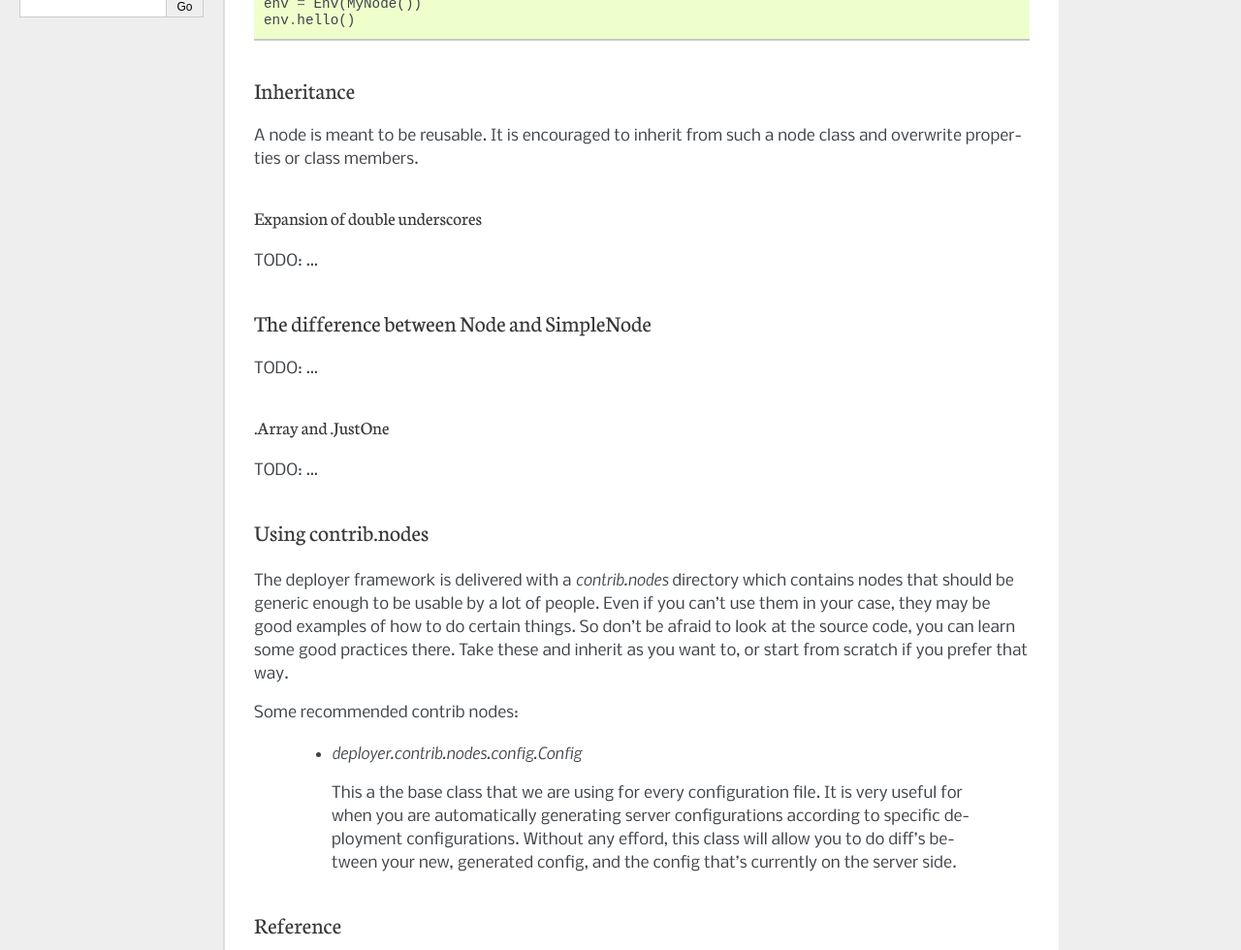
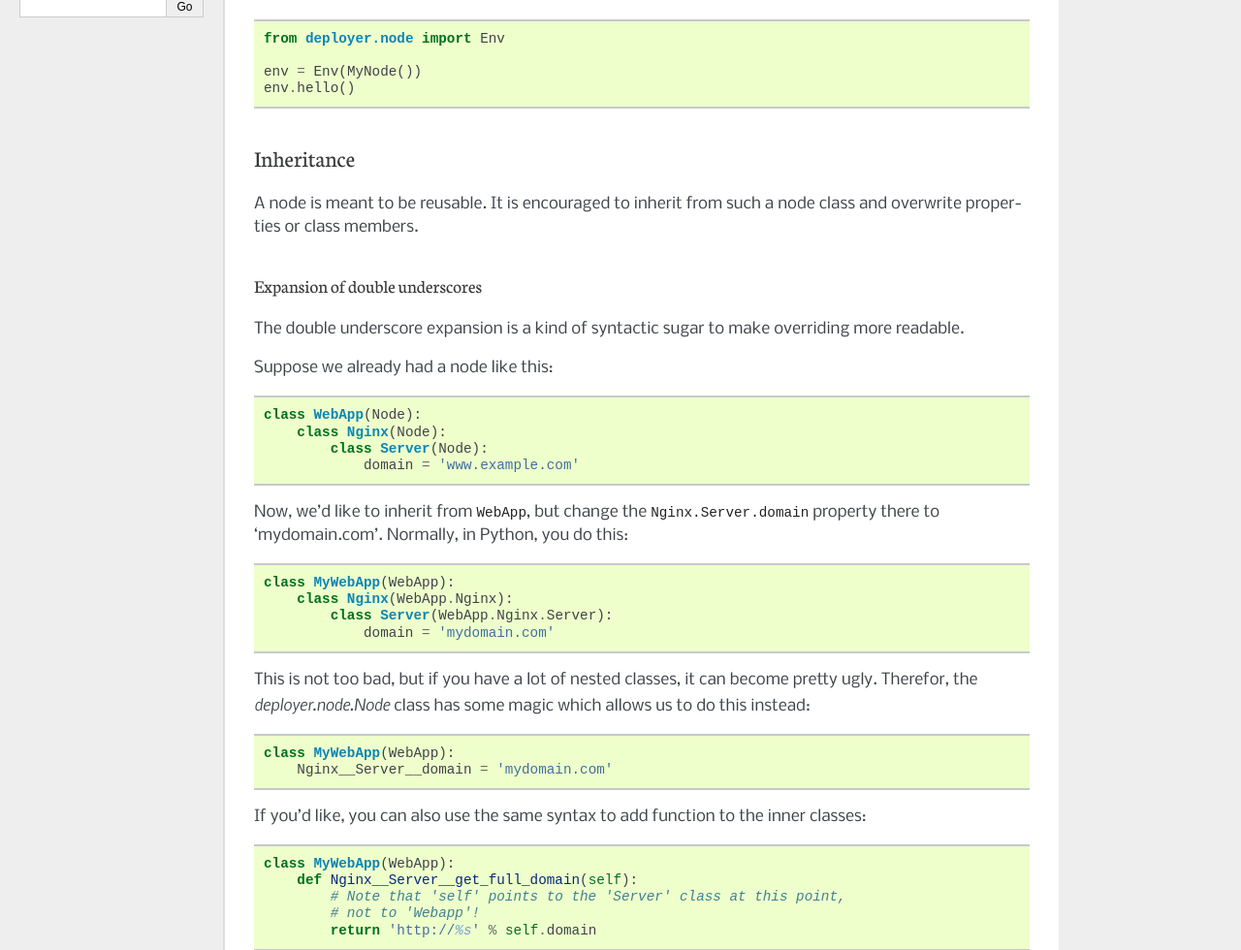
Before and after one commit to jonathanslenders/python-deployer, a Sphinx documentation site: the page built from docs/pages/node.rst, in a window 1280 px wide and 1400 px high, scrolled down 582 px, cut to the strip 0-980 px from the top of the window. Shown: the whole strip at 97% size. Built offline with Sphinx 7.4.7, drawn with Linux system fonts in a browser that asks for light colours; some of the changed text lies outside the part shown.

Commit message:
better documentation

```diff
--- a/docs/pages/getting_started.rst
+++ b/docs/pages/getting_started.rst
@@ -148,7 +148,7 @@ What you learned here is a basic example of how to use the deployment
 framework. However, there are much more advanced concepts possible.  A quick
 listing of items to learn are the following. (In logical order of learning.)
 
- - :ref:`Role mappings <roles>`
- - Inheritance (and double underscore expansion)
+ - :ref:`Architecture of role and nodes <architecture-of-roles-and-nodes>`
+ - :ref:`Inheritance (and double underscore expansion) <node-inheritance>`
  - :ref:`Query expressions <query-expressions>`
  - :ref:`Introspection <inspection>`
--- a/docs/pages/node.rst
+++ b/docs/pages/node.rst
@@ -1,7 +1,12 @@
 The node object
 ===============
 
-TODO: examples and documentation.
+The `deployer.node.Node` class is probably the most important class of this
+framework. See `architecture of roles and nodes
+<architecture-of-roles-and-nodes>` for a high level overview of what a Node
+exactly is.
+
+A simple example of a node:
 
 ::
 
@@ -31,6 +36,8 @@ Running the code
     env.hello()
 
 
+.. _node-inheritance:
+
 Inheritance
 -----------
 
@@ -40,7 +47,49 @@ class and overwrite properties or class members.
 Expansion of double underscores
 *******************************
 
-TODO: ...
+The double underscore expansion is a kind of syntactic sugar to make overriding
+more readable.
+
+Suppose we already had a node like this:
+
+::
+
+    class WebApp(Node):
+        class Nginx(Node):
+            class Server(Node):
+                domain = 'www.example.com'
+
+Now, we'd like to inherit from ``WebApp``, but change the
+``Nginx.Server.domain`` property there to 'mydomain.com'. Normally, in Python,
+you do this:
+
+::
+
+    class MyWebApp(WebApp):
+        class Nginx(WebApp.Nginx):
+            class Server(WebApp.Nginx.Server):
+                domain = 'mydomain.com'
+
+This is not too bad, but if you have a lot of nested classes, it can become
+pretty ugly. Therefor, the `deployer.node.Node` class has some magic which
+allows us to do this instead:
+
+::
+
+    class MyWebApp(WebApp):
+        Nginx__Server__domain = 'mydomain.com'
+
+If you'd like, you can also use the same syntax to add function to the inner
+classes:
+
+::
+
+    class MyWebApp(WebApp):
+        def Nginx__Server__get_full_domain(self):
+            # Note that 'self' points to the 'Server' class at this point,
+            # not to 'Webapp'!
+            return 'http://%s' % self.domain
+
 
 The difference between Node and SimpleNode
 ------------------------------------------
```
Also changed, not shown: docs/index.rst (+8 -8 lines), docs/pages/architecture_of_roles_and_nodes.rst (renamed from docs/pages/roles.rst, +38 -29 lines), 2 other files.
